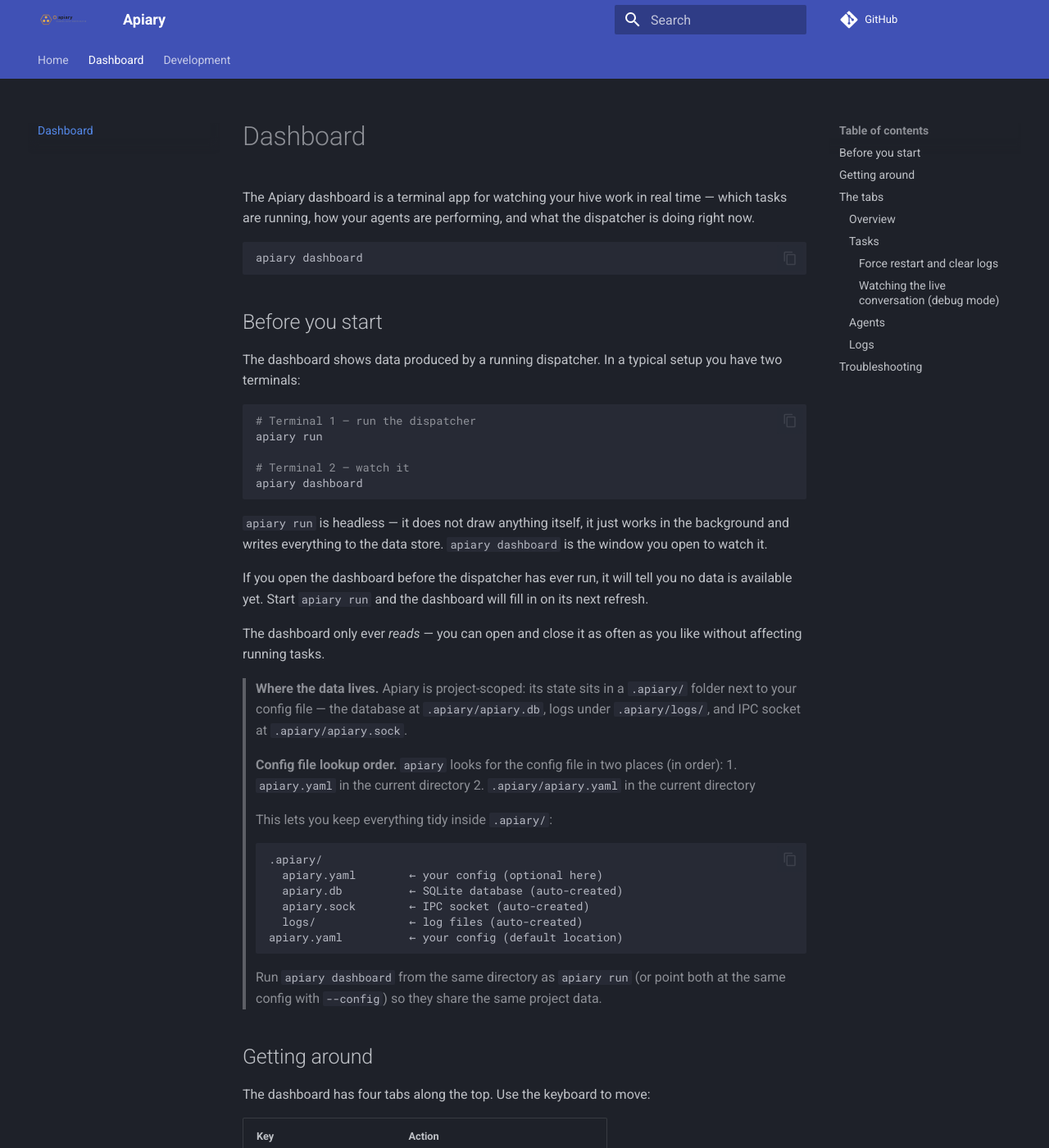
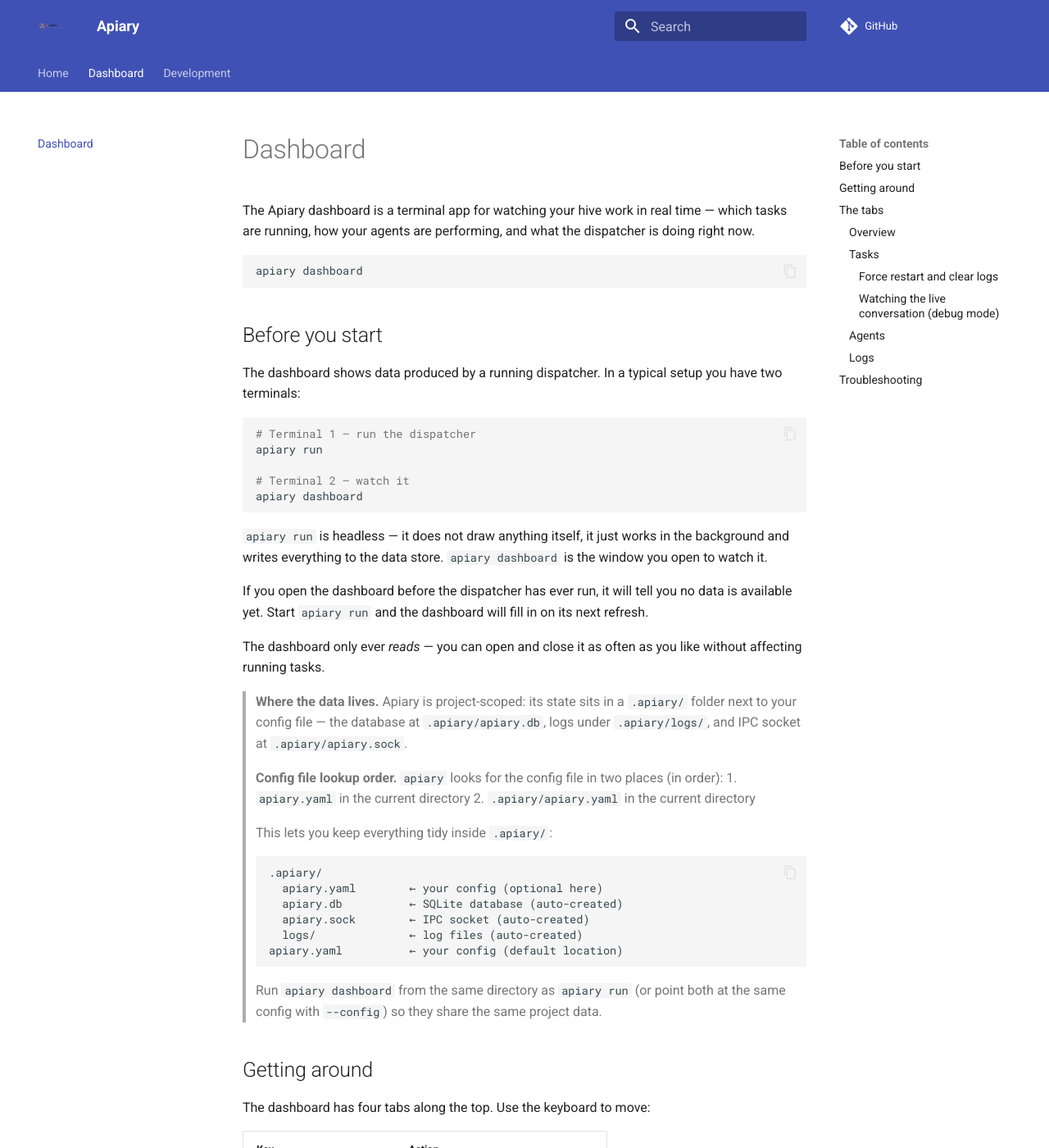
Before and after one commit to orlandoburli/apiary, an MkDocs documentation site: the page built from docs/dashboard.md, in a window 1280 px wide and 1400 px high. Shown: the whole window at 82% size. Built offline with MkDocs 1.6.1 and Material for MkDocs 9.7.7, drawn with Linux system fonts in a browser that asks for light colours; comment, search, counter and statistics services are not loaded.

Commit message:
fix(docs): light theme, bigger logo and custom CSS
- Changes the scheme from slate (dark) to default (white)
- Adds extra_css to enlarge the logo in the header and sidebar
- Creates docs/stylesheets/extra.css

```diff
--- /dev/null
+++ b/docs/stylesheets/extra.css
@@ -0,0 +1,13 @@
+/* Larger header logo */
+.md-header__button.md-logo img,
+.md-header__button.md-logo svg {
+  width: 2rem;
+  height: 2rem;
+}
+
+/* Larger sidebar logo */
+.md-nav--primary .md-nav__title .md-nav__button.md-logo img,
+.md-nav--primary .md-nav__title .md-nav__button.md-logo svg {
+  width: 3rem;
+  height: 3rem;
+}
--- a/mkdocs.yml
+++ b/mkdocs.yml
@@ -8,7 +8,7 @@
   logo: logo.svg
   favicon: logo.png
   palette:
-    scheme: slate
+    scheme: default
     primary: indigo
     accent: teal
   features:
@@ -16,6 +16,9 @@
     - navigation.tabs
     - navigation.tracking
     - content.code.copy
+
+extra_css:
+  - stylesheets/extra.css
 
 markdown_extensions:
   - admonition
```
